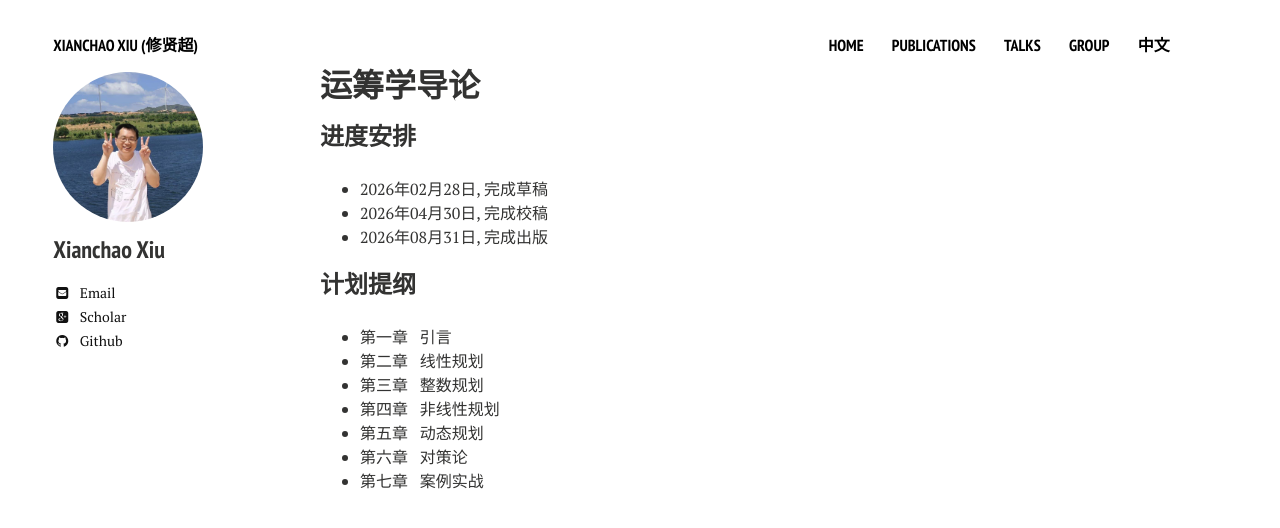
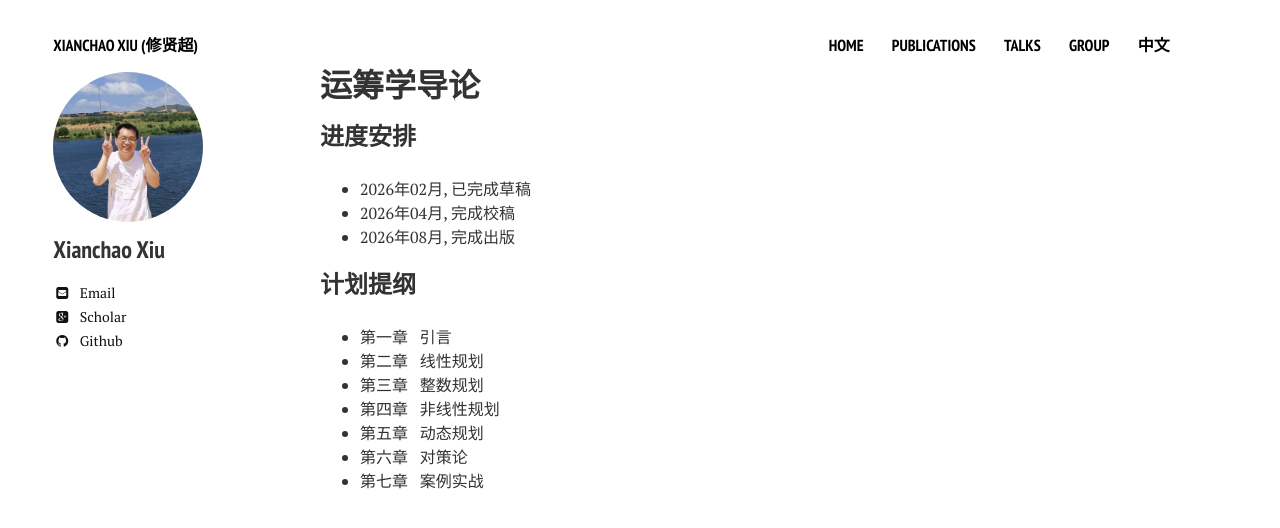
Before and after one commit to xianchaoxiu/xianchaoxiu.github.io, a Jekyll site: the page built from chinese/book/OR/index.md, in a window 1280 px wide. Shown: the top 528 px of the page. Built offline with Jekyll 4.4.1, drawn with Linux system fonts in a browser that asks for light colours; nearby versions of some CDN libraries.

Commit message:
Update index.md

```diff
--- a/chinese/book/OR/index.md
+++ b/chinese/book/OR/index.md
@@ -6,9 +6,9 @@ share: false
 ---
 
 ### 进度安排
-* 2026年02月28日, 完成草稿 <br>
-* 2026年04月30日, 完成校稿 <br>
-* 2026年08月31日, 完成出版 <br>
+* 2026年02月, 已完成草稿 <br>
+* 2026年04月, 完成校稿 <br>
+* 2026年08月, 完成出版 <br>
 
 ### 计划提纲
 * 第一章 &nbsp;  引言<br>
```
